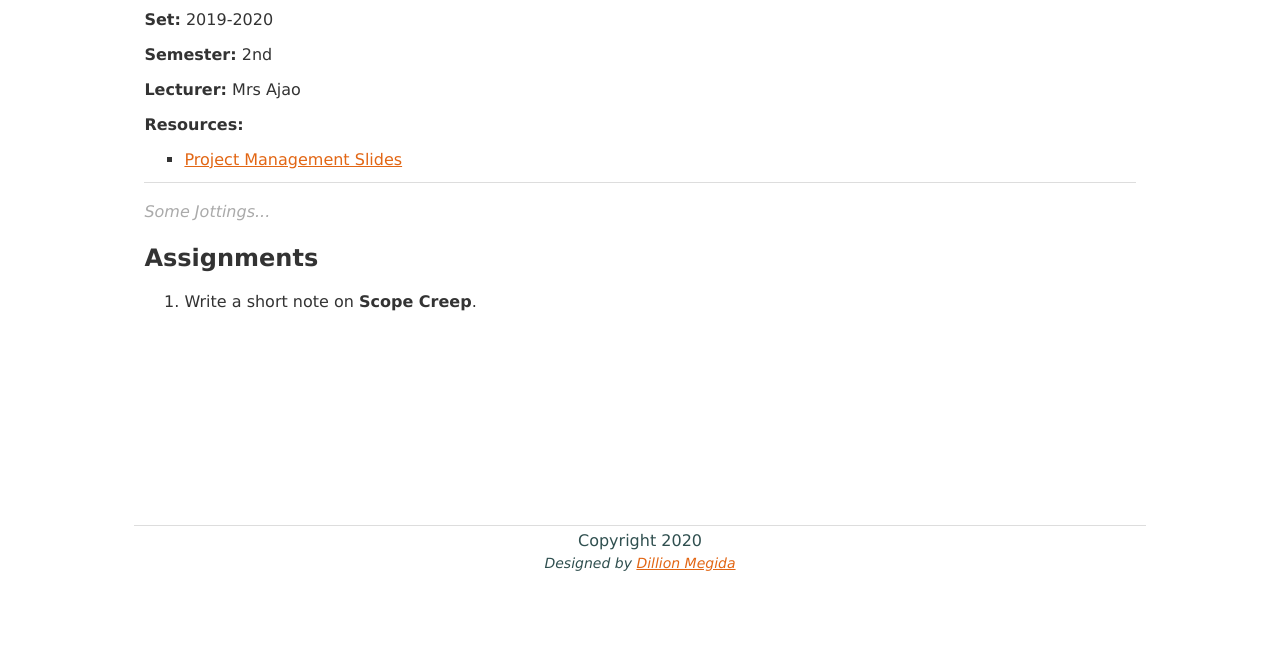
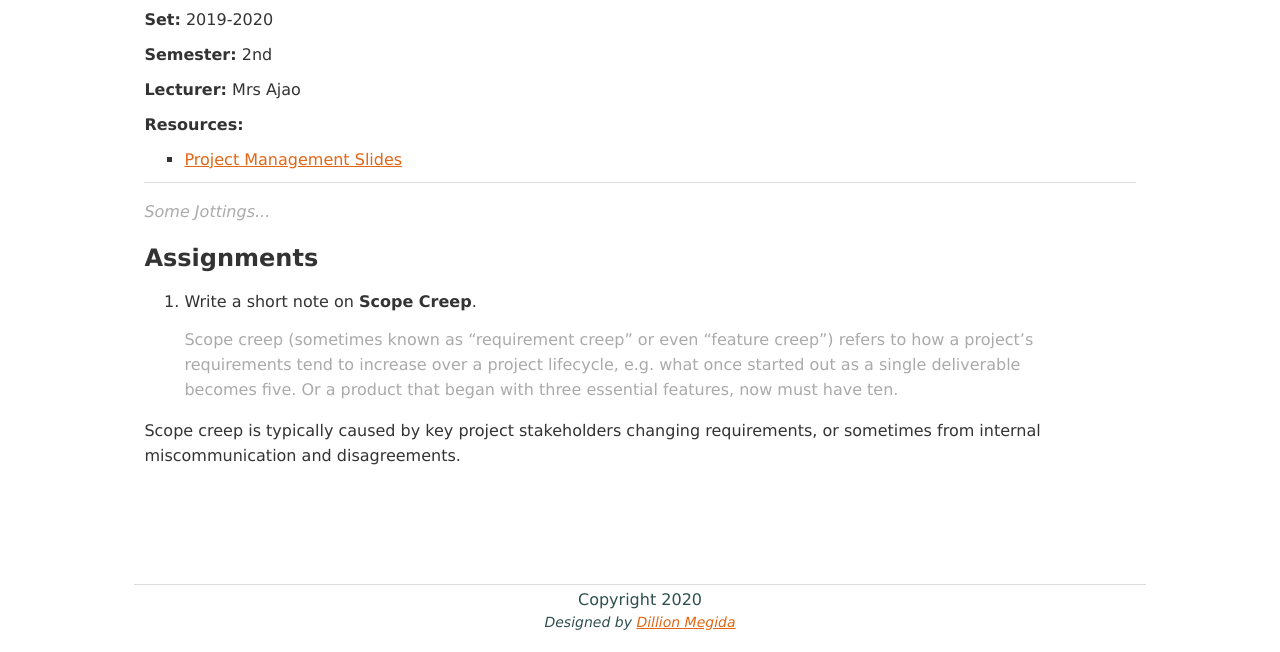
Before and after one commit to dillionmegida/kwasu-notes, a Gatsby site: page /computer-science/400/2019-2020/2/csc-422 in a window 1280 px wide. Shown: the part 195-847 px from the top of the page. Before the commit the page ends 800 px from the top, so only its background shows below. Built offline with nearby package versions, Linux system fonts and the light colour scheme; Gatsby itself is replaced by a stand-in of ours.

Commit message:
Add jotting

```diff
--- a/src/pages/computer-science/400/2019-2020/2/csc-422.md
+++ b/src/pages/computer-science/400/2019-2020/2/csc-422.md
@@ -17,3 +17,7 @@ resources: [
 ## Assignments
 
 1. Write a short note on **Scope Creep**.
+
+> Scope creep (sometimes known as “requirement creep” or even “feature creep”) refers to how a project’s requirements tend to increase over a project lifecycle, e.g. what once started out as a single deliverable becomes five. Or a product that began with three essential features, now must have ten.
+
+Scope creep is typically caused by key project stakeholders changing requirements, or sometimes from internal miscommunication and disagreements.
```
